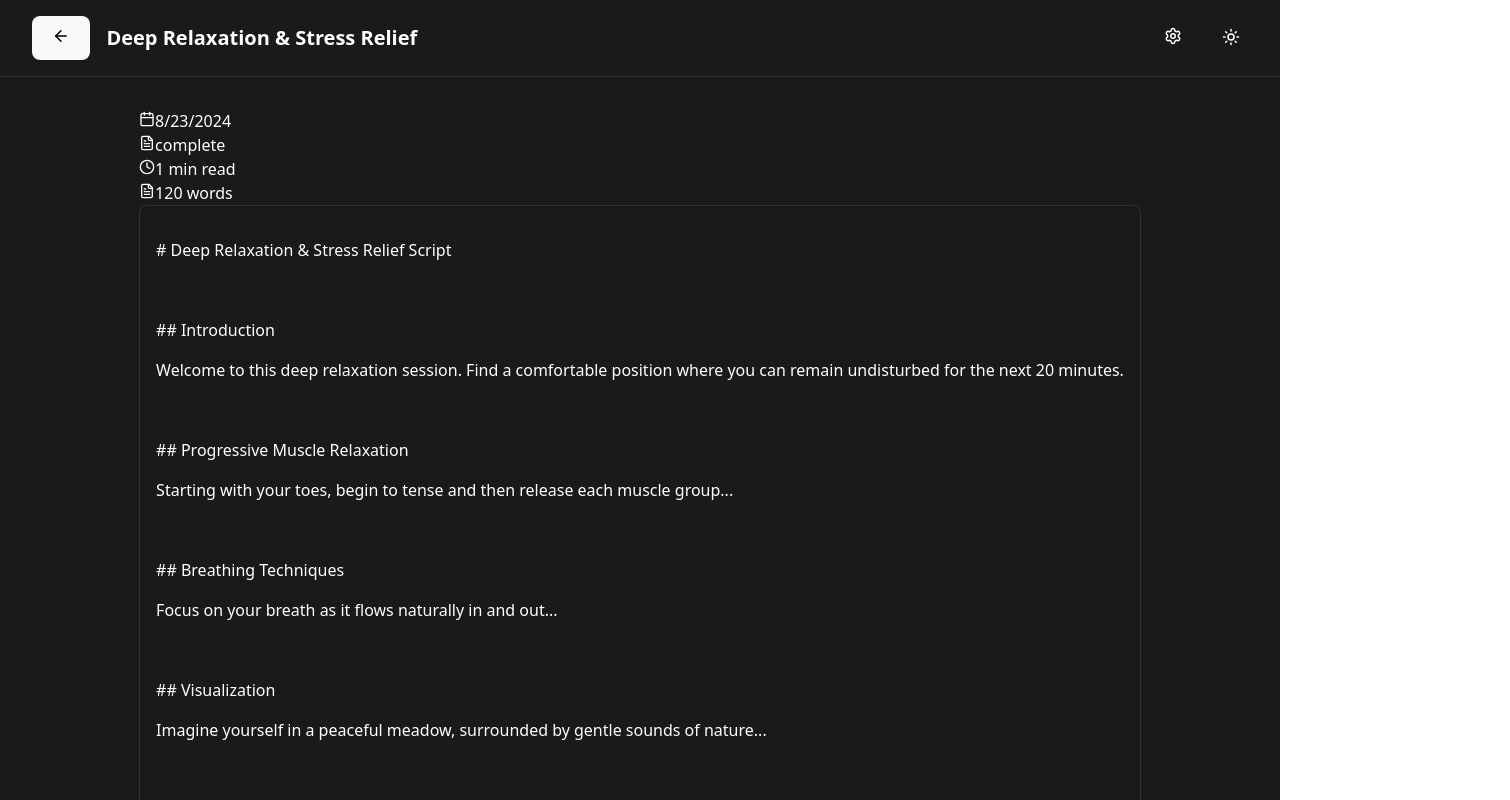
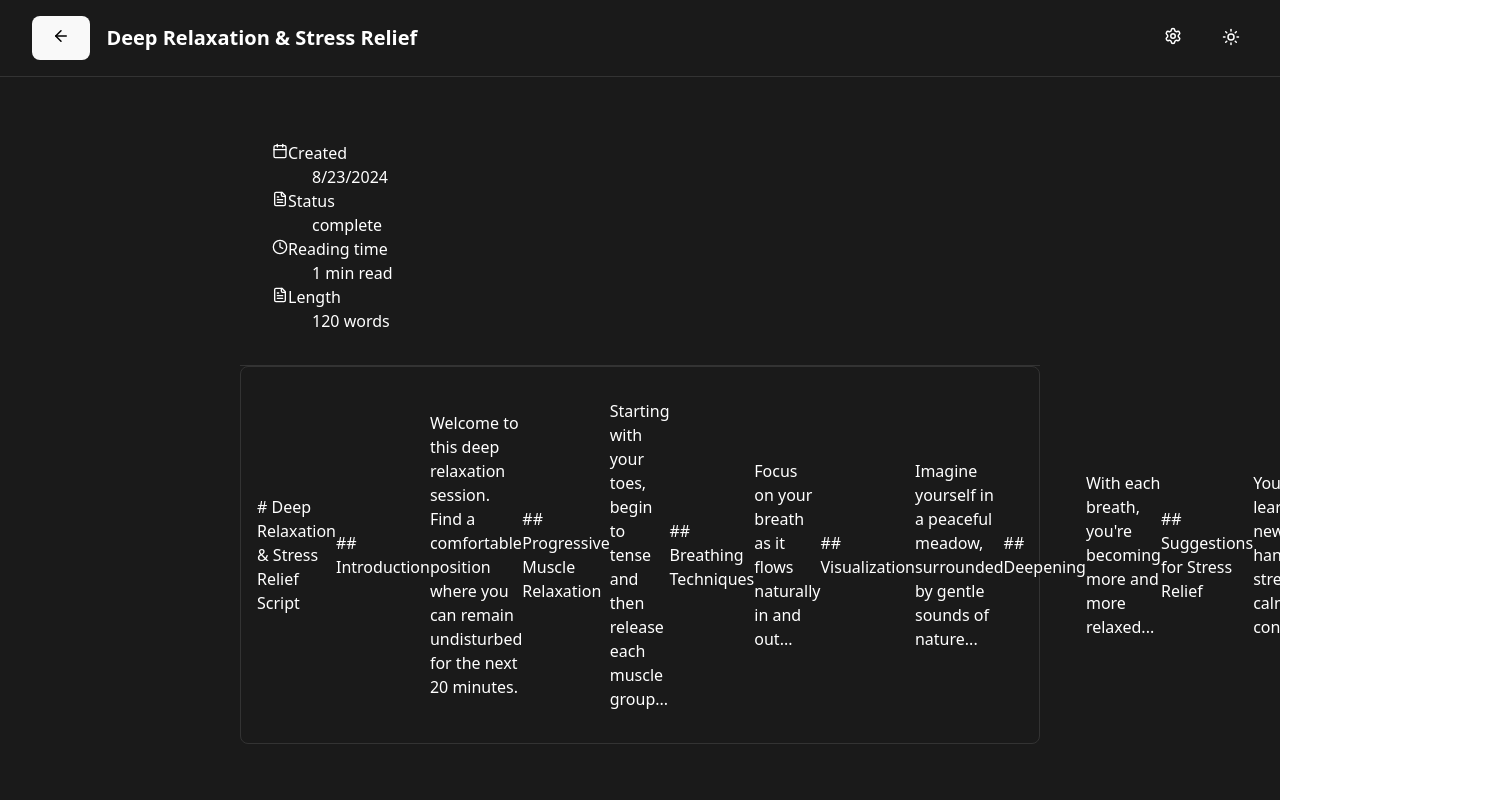
Before and after one commit to dave-hillier/instascript, a React (Vite) app: page /script/1 in a window 1280 px wide. Shown: the top 800 px of the page, 1510 px wide, since content can reach past the window. Built offline with nearby package versions, Linux system fonts and the light colour scheme.

Commit message:
fix the layout of the script page

```diff
--- a/src/pages/ScriptPage.tsx
+++ b/src/pages/ScriptPage.tsx
@@ -31,46 +31,52 @@ export const ScriptPage = () => {
   const estimatedReadTime = Math.max(1, Math.round(wordCount / 200)) // 200 words per minute
 
   return (
-    <div>
     <section>
-        <div>
-          <div>
+      <header>
+        <dl>
+          <dt>
             <Calendar size={16} />
-            <span>{new Date(script.createdAt).toLocaleDateString()}</span>
-          </div>
+            <span>Created</span>
+          </dt>
+          <dd>{new Date(script.createdAt).toLocaleDateString()}</dd>
 
           {script.status && (
-            <div>
+            <>
+              <dt>
                 <FileText size={16} />
-              <span>{script.status}</span>
-            </div>
+                <span>Status</span>
+              </dt>
+              <dd>{script.status}</dd>
+            </>
           )}
 
-          <div>
+          <dt>
             <Clock size={16} />
-            <span>{estimatedReadTime} min read</span>
-          </div>
+            <span>Reading time</span>
+          </dt>
+          <dd>{estimatedReadTime} min read</dd>
 
-          <div>
+          <dt>
             <FileText size={16} />
-            <span>{wordCount} words</span>
-          </div>
-        </div>
+            <span>Length</span>
+          </dt>
+          <dd>{wordCount} words</dd>
+        </dl>
 
         {script.tags && script.tags.length > 0 && (
-          <div>
+          <aside>
             <Tag size={16} />
-            <div>
+            <span>Tags:</span>
+            <ul>
               {script.tags.map((tag: string) => (
-                <span key={tag}>{tag}</span>
+                <li key={tag}>{tag}</li>
               ))}
-            </div>
-          </div>
+            </ul>
+          </aside>
         )}
-      </section>
+      </header>
 
       <article>
-        <div>
         {script.content.split('\n').map((paragraph: string, index: number) => (
           paragraph.trim() ? (
             <p key={index}>{paragraph}</p>
@@ -78,8 +84,7 @@ export const ScriptPage = () => {
             <br key={index} />
           )
         ))}
-        </div>
       </article>
-    </div>
+    </section>
   )
 }
```
Lines whose indentation alone changed are shown as unchanged.
